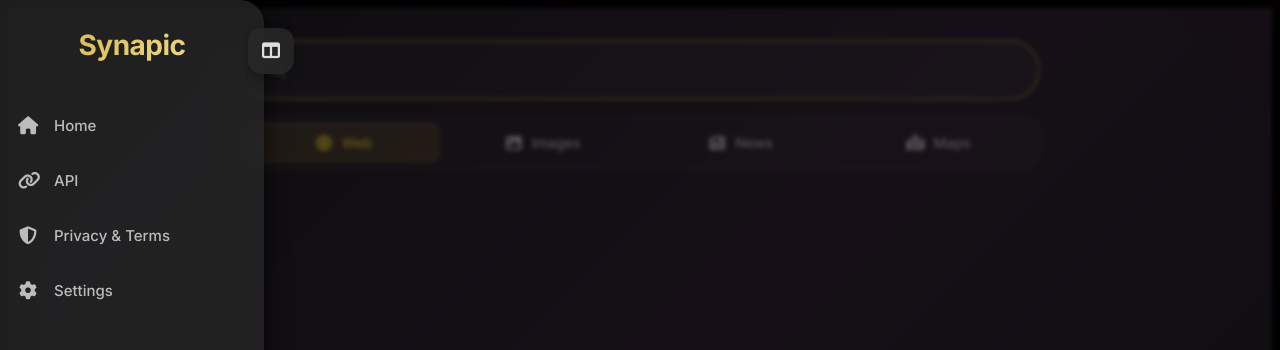
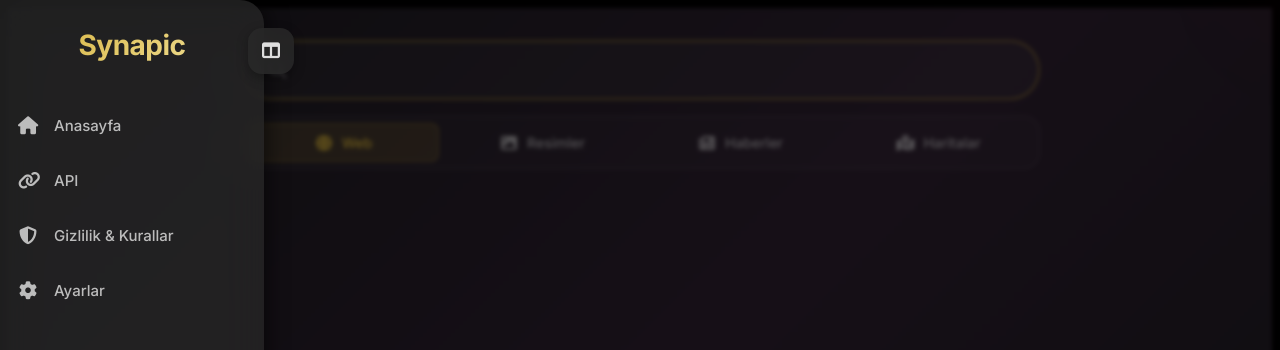
Before and after one commit to openbytelabs/Synapic, a Vue app in the folder frontend/: page /search in a window 1280 px wide. Both pictures are taken after a click on the button 51 px from the left and 51 px from the top of the page. Shown: the top 350 px of the page. Built offline with nearby package versions, Linux system fonts and the light colour scheme.

Commit message:
Update ResultsView.vue

```diff
--- a/frontend/src/views/ResultsView.vue
+++ b/frontend/src/views/ResultsView.vue
@@ -9,7 +9,7 @@
       <nav class="nav">
         <a href="/" class="nav-item" @click="menuOpen = false">
           <i class="fa-solid fa-house"></i>
-          <span class="nav-text">Home</span>
+          <span class="nav-text">Anasayfa</span>
         </a>
         <a href="/api" class="nav-item" @click="menuOpen = false">
           <i class="fa-solid fa-link"></i>
@@ -17,11 +17,11 @@
         </a>
         <a href="/terms" class="nav-item" @click="menuOpen = false">
           <i class="fa-solid fa-shield-halved"></i>
-          <span class="nav-text">Privacy & Terms</span>
+          <span class="nav-text">Gizlilik & Kurallar</span>
         </a>
         <a href="/settings" class="nav-item" @click="menuOpen = false">
           <i class="fa-solid fa-gear"></i>
-          <span class="nav-text">Settings</span>
+          <span class="nav-text">Ayarlar</span>
         </a>
       </nav>
     </aside>
@@ -58,7 +58,7 @@
             @click="changeSearchType('image')"
           >
             <i class="fa-solid fa-image"></i>
-            <span>Images</span>
+            <span>Resimler</span>
           </button>
           <button
             class="type-button"
@@ -66,7 +66,7 @@
             @click="changeSearchType('news')"
           >
             <i class="fa-solid fa-newspaper"></i>
-            <span>News</span>
+            <span>Haberler</span>
           </button>
           <button
             class="type-button"
@@ -74,7 +74,7 @@
             @click="changeSearchType('maps')"
           >
             <i class="fa-solid fa-map-location-dot"></i>
-            <span>Maps</span>
+            <span>Haritalar</span>
           </button>
         </div>
       </div>
@@ -85,7 +85,7 @@
           <span></span>
           <span></span>
         </div>
-        <div v-if="!isLoading && searchType !== 'maps' && results.length === 0 && noResultsVisible" class="no-results-message">No results found. Try searching for something.</div>
+        <div v-if="!isLoading && searchType !== 'maps' && results.length === 0 && noResultsVisible" class="no-results-message">Sonuç bulunamadı. Bir şey aramayı dene.</div>
 
         <div v-if="aiAnswer && !isLoading && searchType === 'web'" class="ai-answer-card">
           <div class="ai-header">
@@ -93,12 +93,12 @@
               <i class="fa-solid fa-brain"></i>
               <span class="ai-title">Synapic AI</span>
             </div>
-            <div class="ai-badge">AI-Powered Answer</div>
+            <div class="ai-badge">AI Destekli Sonuç</div>
           </div>
           <div class="ai-content" v-html="formatAIAnswer(aiAnswer)"></div>
           <div class="ai-footer">
             <i class="fa-solid fa-circle-info"></i>
-            <span>Answer generated from search results</span>
+            <span>Arama sonuçlarından oluşturulan cevap</span>
           </div>
         </div>
 
@@ -111,7 +111,7 @@
           </div>
           <div class="ai-loading-content">
             <i class="fa-solid fa-spinner fa-spin"></i>
-            <span>Analyzing search results...</span>
+            <span>Arama Sonuçları Analiz Ediliyor...</span>
           </div>
         </div>
 
@@ -177,7 +177,7 @@
                   <div class="menu-dropdown" v-if="activeMenu === index">
                     <button class="menu-option" @click="copyUrl(result.url, index)">
                       <i class="fa-solid fa-copy"></i>
-                      Copy URL
+                      URL'yi kopyala
                     </button>
                   </div>
                 </div>
@@ -206,7 +206,7 @@
                 <div class="menu-dropdown" v-if="activeMenu === index">
                   <button class="menu-option" @click="copyUrl(result.url, index)">
                     <i class="fa-solid fa-copy"></i>
-                    Copy URL
+                    URL'yi kopyala
                   </button>
                 </div>
               </div>
```
